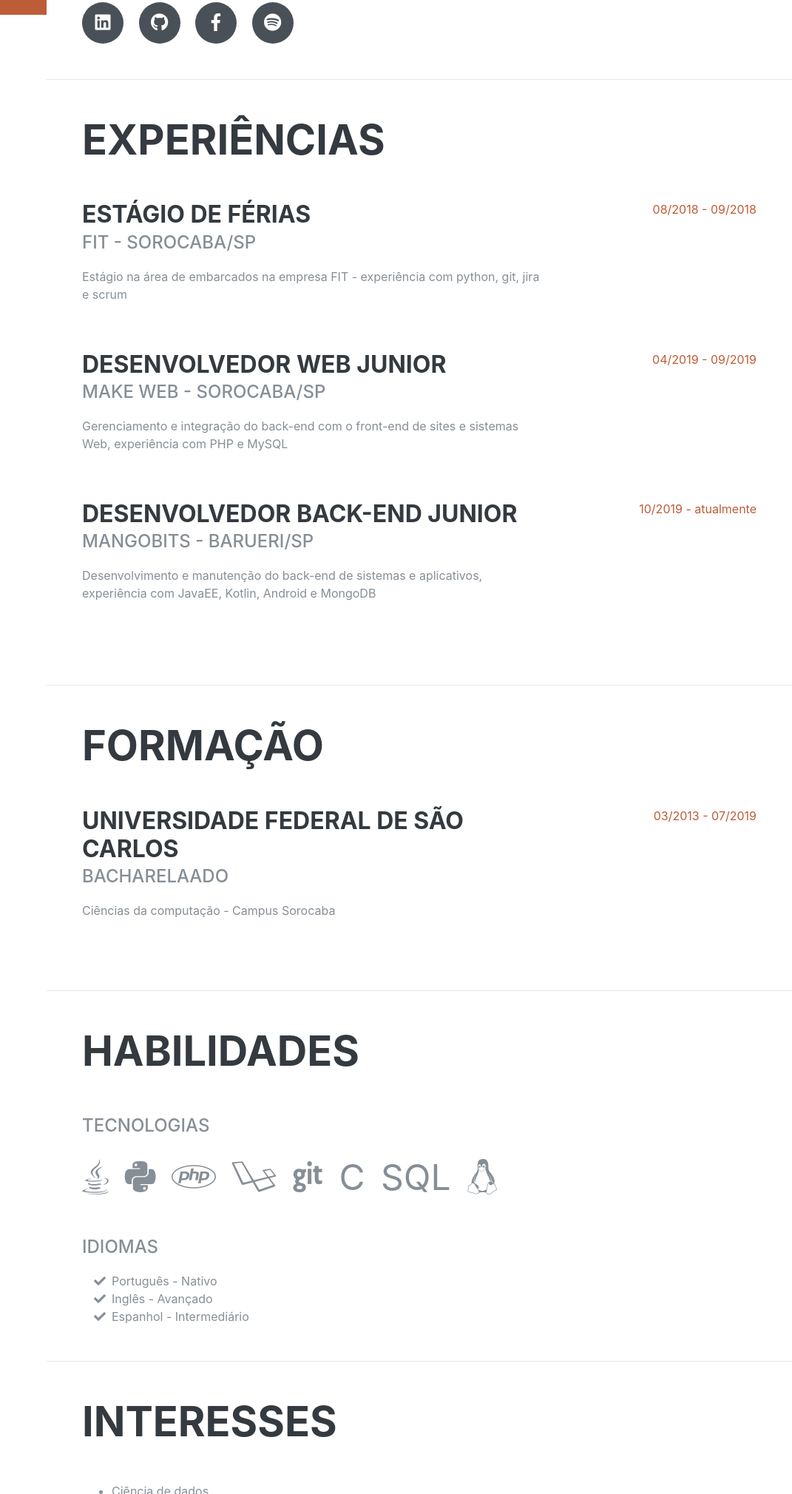
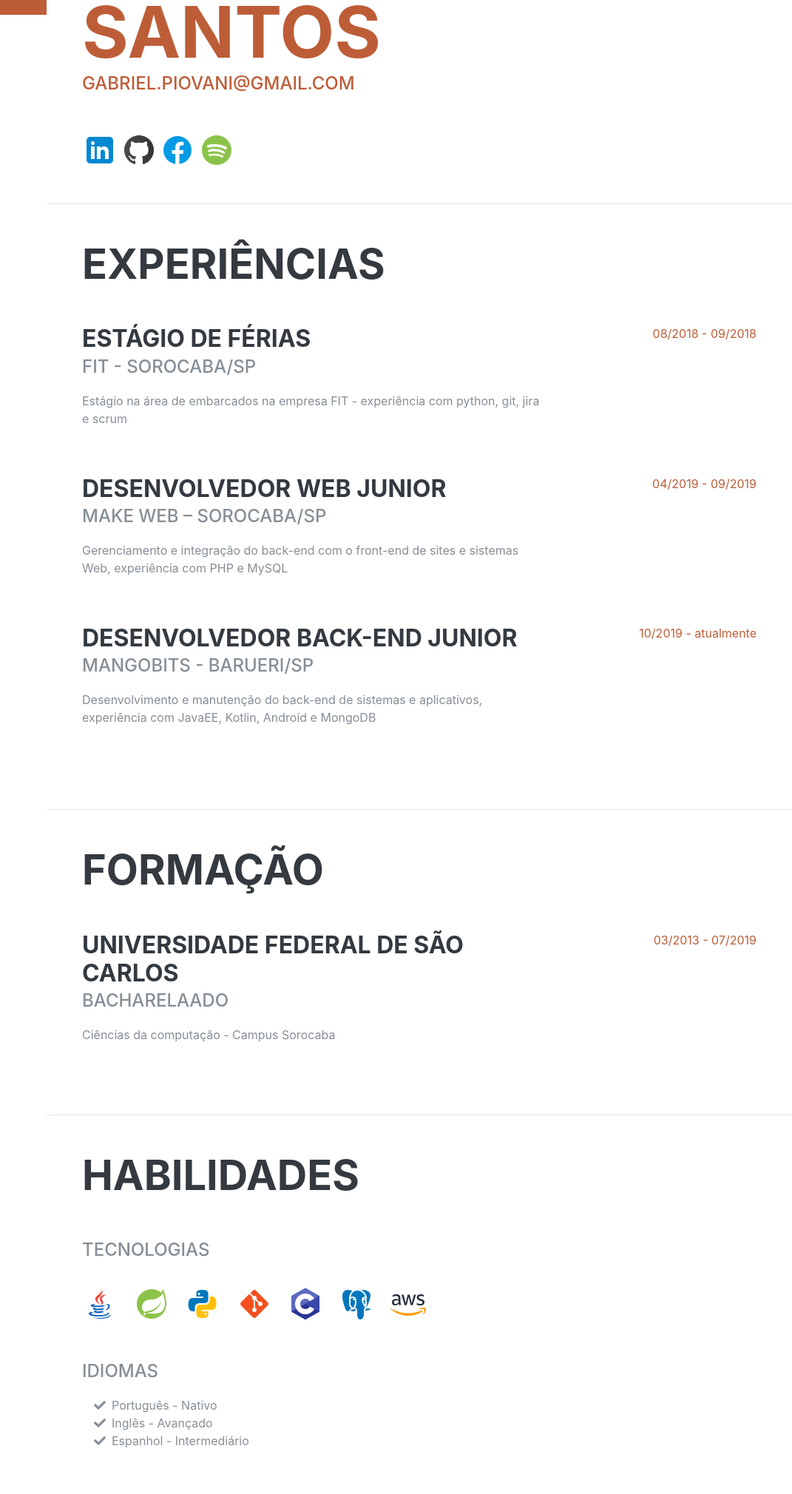
Before and after one commit to gabrielpiovanisantos/gabrielpiovanisantos.github.io, a plain HTML site: page index.html in a window 1280 px wide. Shown: the part 780-2800 px from the top of the page at 74% size, without its empty margins (209-1280 px from the left). Drawn offline with nearby package versions, Linux system fonts and the light colour scheme; a web font is replaced by a local one.

Commit message:
adding colorful icons

```diff
--- a/index.html
+++ b/index.html
@@ -27,7 +27,7 @@
 
 <nav class="navbar navbar-expand-lg navbar-dark bg-primary fixed-top" id="sideNav">
     <a class="navbar-brand js-scroll-trigger" href="#page-top">
-        <span class="d-block d-lg-none">Gabriel Piovani</span>
+        <span class="d-block d-lg-none">Gabriel Piovani Moreira dos Santos</span>
         <span class="d-none d-lg-block">
       </span>
     </a>
@@ -49,9 +49,7 @@
             <li class="nav-item">
                 <a class="nav-link js-scroll-trigger" href="#skills">Habilidades</a>
             </li>
-            <li class="nav-item">
-                <a class="nav-link js-scroll-trigger" href="#interests">Interesses</a>
-            </li>
+
         </ul>
     </div>
 </nav>
@@ -64,23 +62,23 @@
             <img class="img-fluid img-profile img-responsive rounded-circle mx-auto mb-2 " src="img/avatar.jpg" alt="">
           </span>
             <h1>
-                <span class="mx-auto text-primary">Gabriel Piovani</span>
+                <span class="mx-auto text-primary">Gabriel Piovani Moreira dos Santos</span>
             </h1>
             <div class="subheading mb-5">
                 <a href="mailto:gabriel.piovani@gmail.com">gabriel.piovani@gmail.com</a>
             </div>
-            <div class="social-icons">
-                <a href="https://www.linkedin.com/in/gabriel-piovani-moreira-dos-santos-394750131/">
-                    <i class="fab fa-linkedin"></i>
+            <div >
+                <a href="https://www.linkedin.com/in/gabrielpmsantos/">
+                    <img src = "img/icons8-linkedin.svg" alt="Linkedin"/>
                 </a>
                 <a href="https://github.com/gabrielpiovanisantos">
-                    <i class="fab fa-github"></i>
+                    <img src = "img/icons8-github.svg" alt="Github"/>
                 </a>
                 <a href="https://www.facebook.com/gabriel.piovani.7">
-                    <i class="fab fa-facebook-f"></i>
+                    <img src = "img/icons8-facebook.svg" alt="Facebook"/>
                 </a>
                 <a href="https://open.spotify.com/playlist/6BElvjQpUvKm7WGV8FYODQ?si=W6VzQDmTTKOKaLoyTcSCOg">
-                    <i class="fab fa-spotify" data-toggle="tooltip" data-placement="top" title="Minha playlista no spotify"></i>
+                    <img src = "img/icons8-spotify.svg" data-toggle="tooltip" data-placement="top" title="Minha playlista no spotify" alt="Spotify"/>
                 </a>
             </div>
 
@@ -106,7 +104,7 @@
             <div class="resume-item d-flex flex-column flex-md-row justify-content-between mb-5">
                 <div class="resume-content">
                     <h3 class="mb-0">Desenvolvedor web Junior</h3>
-                    <div class="subheading mb-3">Make Web - Sorocaba/SP</div>
+                    <div class="subheading mb-3">Make Web – Sorocaba/SP</div>
                     <p>Gerenciamento e integração do back-end com o front-end de sites e sistemas Web, experiência com PHP e MySQL</p>
                 </div>
                 <div class="resume-date text-md-right">
@@ -159,29 +157,25 @@
             <div class="subheading mb-3">Tecnologias</div>
             <ul class="list-inline dev-icons">
                 <li class="list-inline-item" data-toggle="tooltip" data-placement="top" title="Java">
-                    <i class="fab fa-java"></i>
+                    <img src = "img/icons8-java.svg" alt="Spring Boot" />
+                </li>
+                <li class="list-inline-item" data-toggle="tooltip" data-placement="top" title="Spring Boot">
+                    <img src = "img/icons8-spring-boot.svg" alt="Spring Boot"/>
                 </li>
                 <li class="list-inline-item" data-toggle="tooltip" data-placement="top" title="Python">
-                    <i class="fab fa-python"></i>
-                </li>
-                <li class="list-inline-item" data-toggle="tooltip" data-placement="top" title="PHP">
-                    <i class="fab fa-php"></i>
-                </li>
-                <li class="list-inline-item" data-toggle="tooltip" data-placement="top"
-                    title="Framework Laravel de PHP">
-                    <i class="fab fa-laravel"></i>
+                    <img src = "img/icons8-python.svg" alt="Python"/>
                 </li>
                 <li class="list-inline-item" data-toggle="tooltip" data-placement="top" title="GIT">
-                    <i class="fab fa-git"></i>
+                    <img src = "img/icons8-git.svg" alt="Git"/>
                 </li>
-                <li class="list-inline-item">
-                    C
+                <li class="list-inline-item" data-toggle="tooltip" data-placement="top" title="Linguagem C">
+                    <img src = "img/icons8-c-programming.svg" alt="C"/>
                 </li>
-                <li class="list-inline-item">
-                    SQL
+                <li class="list-inline-item" data-toggle="tooltip" data-placement="top" title="PostGreSQL">
+                    <img src = "img/icons8-postgresql.svg" alt="PostGreSQL"/>
                 </li>
-                <li class="list-inline-item" data-toggle="tooltip" data-placement="top" title="Linux">
-                    <i class="fab fa-linux"></i>
+                <li class="list-inline-item" data-toggle="tooltip" data-placement="top" title="Amazon Web Service">
+                    <img src = "img/icons8-amazon-web-services.svg" alt="AWS"/>
                 </li>
             </ul>
             <br>
@@ -203,20 +197,6 @@
         </div>
     </section>
 
-    <hr class="m-0">
-
-    <section class="resume-section p-3 p-lg-5 d-flex align-items-center" id="interests">
-        <div class="w-100">
-            <h2 class="mb-5">Interesses</h2>
-            <ul class="list-group-flush">
-                <li>Ciência de dados</li>
-                <li>Backend</li>
-            </ul>
-        </div>
-    </section>
-
-    <hr class="m-0">
-
 </div>
 
 <!-- Bootstrap core JavaScript -->
```
Also changed, not shown: img/icons8-amazon-web-services.svg (added), img/icons8-c-programming.svg (added), img/icons8-facebook.svg (added), img/icons8-git.svg (added), img/icons8-github.svg (added), img/icons8-java.svg (added), img/icons8-linkedin.svg (added), img/icons8-postgresql.svg (added), img/icons8-python.svg (added), img/icons8-spotify.svg (added), img/icons8-spring-boot.svg (added).
